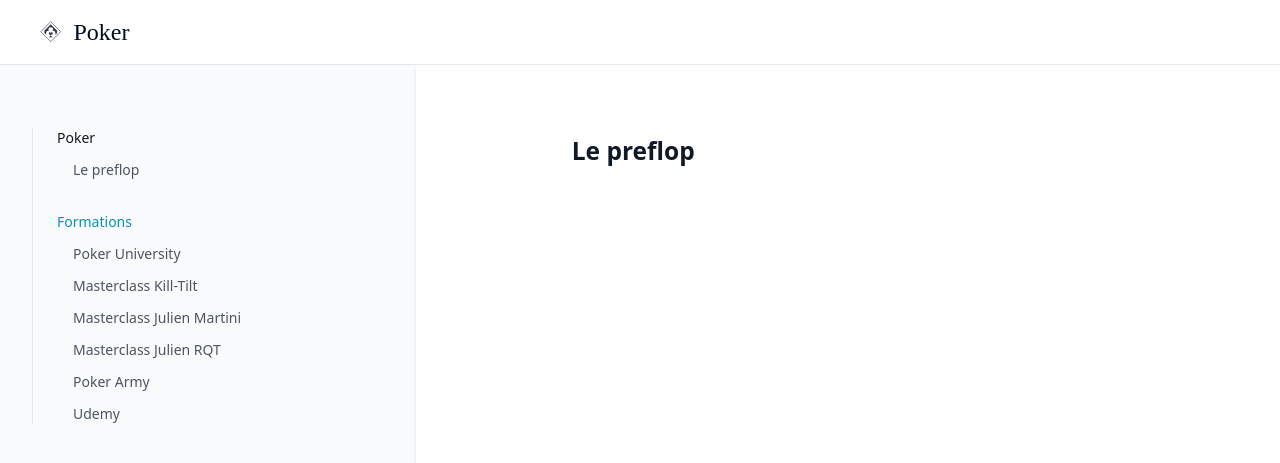
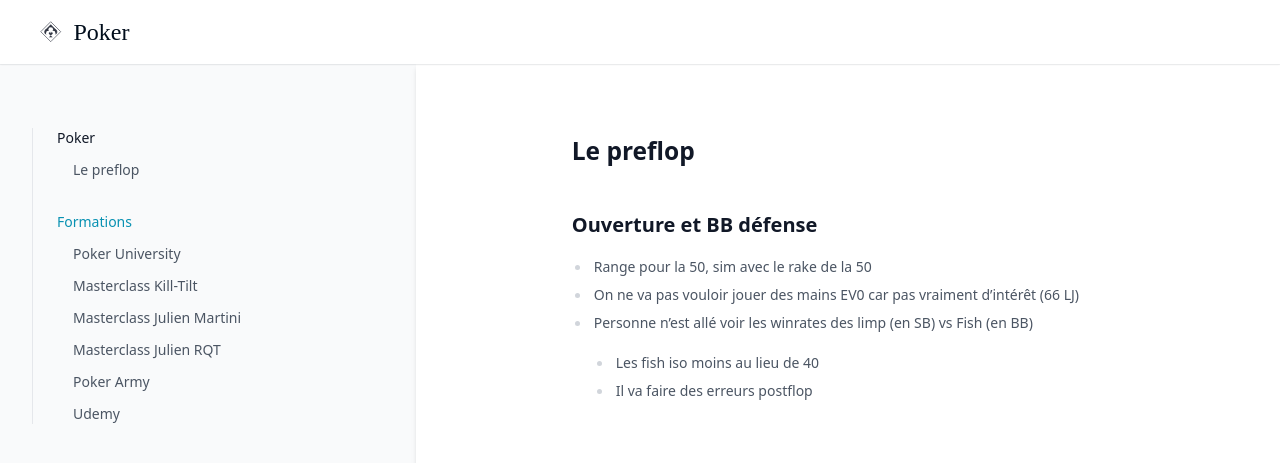
Before and after one commit to greglejeune/ebook, a Jekyll site: the page built from _poker/preflop.md, in a window 1280 px wide. Shown: the top 463 px of the page. Built offline with Jekyll 4.4.1, drawn with Linux system fonts in a browser that asks for light colours.

Commit message:
Update preflop.md

```diff
--- a/_poker/preflop.md
+++ b/_poker/preflop.md
@@ -2,6 +2,15 @@
 layout: poker
 title: "Le preflop"
 category: pu
+source: https://www.youtube.com/watch?v=kW6Ldu5o6IQ
 ---
 
 # Le preflop
+
+## Ouverture et BB défense
+
+- Range pour la 50, sim avec le rake de la 50
+- On ne va pas vouloir jouer des mains EV0 car pas vraiment d'intérêt (66 LJ)
+- Personne n'est allé voir les winrates des limp (en SB) vs Fish (en BB)
+  - Les fish iso moins au lieu de 40
+  - Il va faire des erreurs postflop
```
